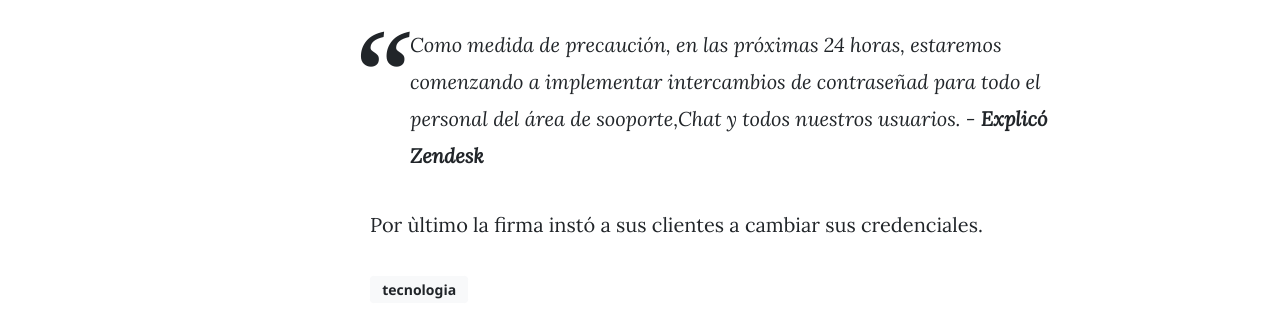
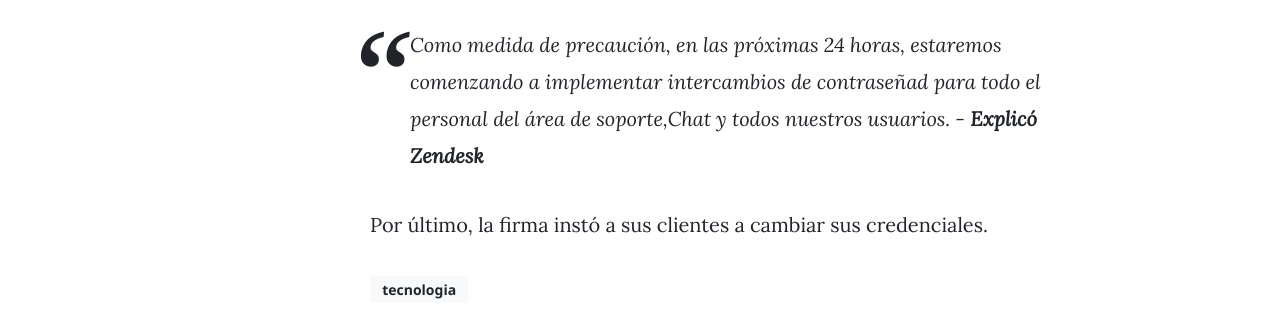
Before and after one commit to cryptogami/blog, a Jekyll site: the page built from _posts/2019-10-05-Brecha-en-Zendesk.md, in a window 1280 px wide and 900 px high, scrolled down 845 px. Shown: the part 228-553 px from the top of the window. Built offline with Jekyll 4.4.1, drawn with Linux system fonts in a browser that asks for light colours; nearby versions of some CDN libraries; comment, search, counter and statistics services are not loaded.

Commit message:
Update 2019-10-05-Brecha-en-Zendesk.md

```diff
--- a/_posts/2019-10-05-Brecha-en-Zendesk.md
+++ b/_posts/2019-10-05-Brecha-en-Zendesk.md
@@ -12,6 +12,6 @@
 
 Investigadores han reportado que se vieron afectadas las direcciones de correo, nombres, números de teléfono del personal de atención al cliente y las contraseñas de sus clientes.
 
-> Como medida de precaución, en las próximas 24 horas, estaremos comenzando a implementar intercambios de contraseñad para todo el personal del área de sooporte,Chat y todos nuestros usuarios. - **Explicó Zendesk**
+> Como medida de precaución, en las próximas 24 horas, estaremos comenzando a implementar intercambios de contraseñad para todo el personal del área de soporte,Chat y todos nuestros usuarios. - **Explicó Zendesk**
 
-Por ùltimo la firma instó a sus clientes a cambiar sus credenciales.
+Por último, la firma instó a sus clientes a cambiar sus credenciales.
```
